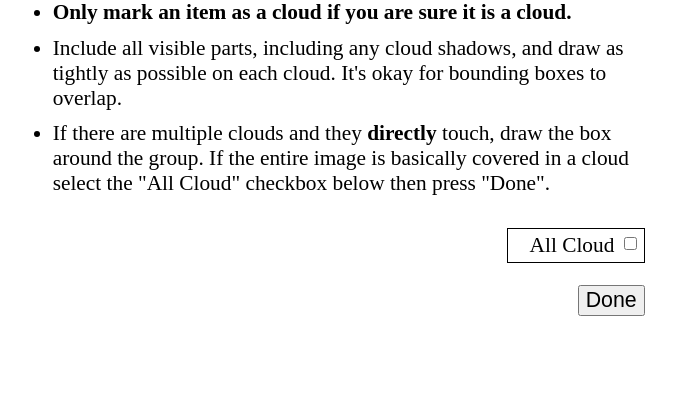
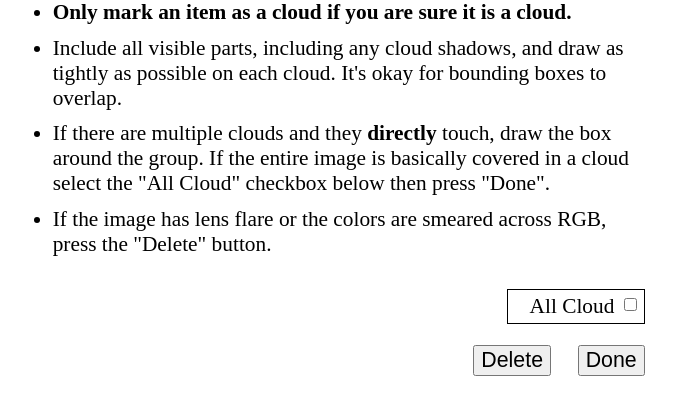
Before and after one commit to BradNeuberg/cloudless, a Django app: page /train/annotate in a window 1280 px wide. Shown: the part 204-619 px from the top of the page, without its empty margins (606-1280 px from the left). Run offline with Django 3.2, Linux system fonts and the light colour scheme; data that the repository does not hold is empty; some libraries are stand-ins or nearby versions.

Commit message:
Make it possible to delete images during annotation again.
Useful for images with lens flare.

```diff
--- a/src/annotate/train/static/css/draw_bbox.css
+++ b/src/annotate/train/static/css/draw_bbox.css
@@ -29,11 +29,16 @@
   padding-bottom: 0.5em;
 }
 
+.submit-button-container {
+  clear: both;
+  float: right;
+}
+
+.delete,
 .done {
-  float: right;
+  margin-left: 1em;
   font-size: 16pt;
-  display: block;
-  clear: both;
+  display: inline-block;
 }
 
 .all-cloud-container {
--- a/src/annotate/train/static/js/draw_bbox.js
+++ b/src/annotate/train/static/js/draw_bbox.js
@@ -21,11 +21,17 @@ function init(){
 }
 
 function on_image_load(context){
+  $('.delete').on('click', on_delete);
   $('form').on('submit', on_submit);
 
   $('#annotate-me').selectAreas({
     overlayOpacity: 0.0
   });
+}
+
+function on_delete(evt){
+  var delete_me = $('<input type="hidden" name="delete" value="true" />');
+  $('form').append(delete_me);
 }
 
 function on_submit(evt){
--- a/src/annotate/train/templates/train/annotate.html
+++ b/src/annotate/train/templates/train/annotate.html
@@ -39,6 +39,7 @@
             <li><b>Only mark an item as a cloud if you are sure it is a cloud.</b></li>
             <li>Include all visible parts, including any cloud shadows, and draw as tightly as possible on each cloud. It's okay for bounding boxes to overlap.</li>
             <li>If there are multiple clouds and they <b>directly</b> touch, draw the box around the group. If the entire image is basically covered in a cloud select the "All Cloud" checkbox below then press "Done".</li>
+            <li>If the image has lens flare or the colors are smeared across RGB, press the "Delete" button.</li>
           </ul>
 
           <div class="all-cloud-container">
@@ -46,7 +47,10 @@
             <input type="checkbox" class="all-cloud" name="all-cloud" />
           </div>
 
-          <button class="done" type="submit">Done</button>
+          <div class="submit-button-container">
+            <button class="delete" type="submit">Delete</button>
+            <button class="done" type="submit">Done</button>
+          </div>
         </div>
 
       </main>
```
